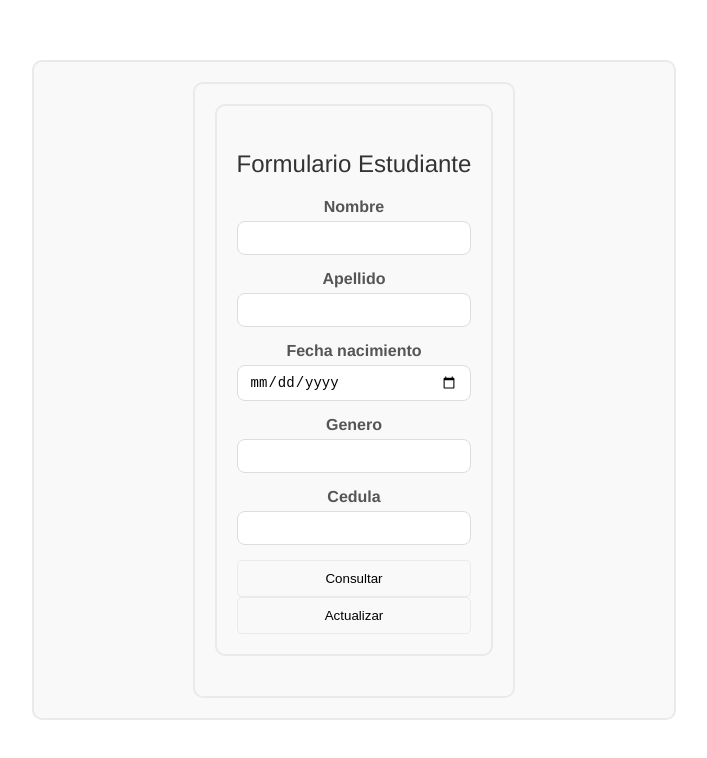
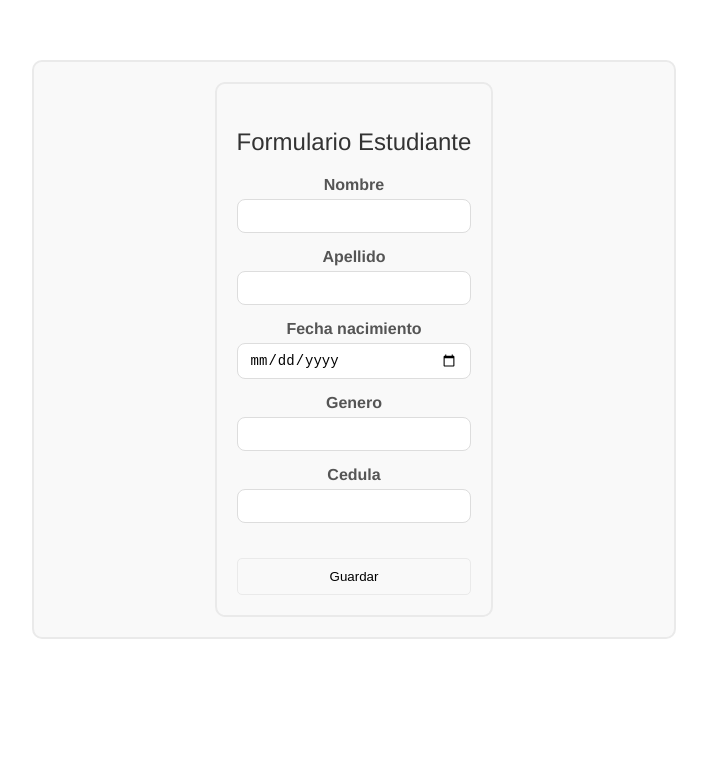
Before and after one commit to Fran-Jos/PW_VUE_U4_P6_FCHH, a Vue app: page / in a window 1280 px wide. Shown: the top 758 px of the page, without its empty margins (286-993 px from the left). Built offline with nearby package versions, Linux system fonts and the light colour scheme.

Commit message:
deber de eliminar y guardar

```diff
--- a/src/App.vue
+++ b/src/App.vue
@@ -1,6 +1,6 @@
 <template>
   <div class="container">
-    <p1/>
+    <p3/>
   </div>
 </template>
 
--- a/src/components/Formulario.vue
+++ b/src/components/Formulario.vue
@@ -63,7 +63,8 @@ export default {
 
       console.log(this.fecha);
       //'2023-05-11T18:00:00'
-      let fechafinal = this.fecha + "T09:10:00";
+      let fecha = new Date(this.fecha);
+      let fechafinal = fecha.toISOString().split("T")[0] + "T00:00:00";
 
       const bodyEstudiante = {
         nombre: this.nombre,
--- a/src/page/PageEliminar.vue
+++ b/src/page/PageEliminar.vue
@@ -3,12 +3,12 @@
 <p class="form-title">Formulario Estudiante</p>
 
   <div class="form-group">
-    <label for="cedula">Cedula</label>
-    <input type="text" class="form-control" id="cedula" >
+    <label for="cedula" >Cedula</label>
+    <input type="text" v-model="cedula" class="form-control" id="cedula" >
   </div>
 
           <div class="botones">
-        <button >eliminar</button>
+        <button @click="eliminar">eliminar</button>
         </div>
 
   </div>
@@ -17,7 +17,24 @@
 </template>
 
 <script>
+
+import {eliminarFachada} from "../clients/ClienteEstudiante.js";
 export default {
+
+  data() {
+    return {
+      cedula: null,
+    };
+  },
+
+  methods:{
+
+   async eliminar(){
+      console.log(this.cedula);
+      await eliminarFachada(this.cedula);
+    }
+  }
+
 
 }
 </script>
--- a/src/page/PageGuardar.vue
+++ b/src/page/PageGuardar.vue
@@ -1,26 +1,91 @@
 <template>
   <div class="container">
-        <formulario/>
+    <p class="form-title">Formulario Estudiante</p>
+
+    <div class="form-group">
+      <label for="nombre">Nombre</label>
+      <input v-model="nombre" type="text" class="form-control" id="nombre" />
+    </div>
+
+    <div class="form-group">
+      <label for="apellido">Apellido</label>
+      <input
+        v-model="apellido"
+        type="text"
+        class="form-control"
+        id="apellido"
+      />
+    </div>
+
+    <div class="form-group">
+      <label for="fecha">Fecha nacimiento</label>
+      <input v-model="fecha" type="date" class="form-control" id="fecha" />
+    </div>
+
+    <div class="form-group">
+      <label for="genero">Genero</label>
+      <input v-model="genero" type="text" class="form-control" id="genero" />
+    </div>
+
+    <div class="form-group">
+      <label for="cedula">Cedula</label>
+      <input v-model="cedula" type="text" class="form-control" id="cedula" />
+    </div>
 
     <div class="botones">
-        <button >Guardar</button>
+      <button @click="guardar" >Guardar</button>
     </div>
-
-
 </div>
 
 </template>
 
 <script>
-import formulario from '../components/Formulario.vue'
+import formulario from "../components/Formulario.vue";
+import { guardarFachada } from "../clients/ClienteEstudiante.js";
 
 export default {
+  components: {
+    formulario,
+  },
 
-    components: {
-        formulario
+  data() {
+    return {
+      nombre: null,
+      apellido: null,
+      fecha: null,
+      genero: null,
+      cedula: null,
+    };
+  },
 
+  methods: {
+async guardar() {
+    console.log(this.nombre);
+    console.log(this.apellido);
+    console.log(this.fecha);
+    console.log(this.genero);
+    console.log(this.cedula);
+
+    let fecha = new Date(this.fecha);
+    let fechafinal = fecha.toISOString().split("T")[0] + "T00:00:00";
+
+
+   const estudiante = {
+      nombre: this.nombre,
+      apellido: this.apellido,
+      fecha: fechafinal,
+      genero: this.genero,
+      cedula: this.cedula,
+    };
+
+    const data = await guardarFachada(estudiante);
+    console.log(data);
+
+  },
   }
-}
+
+
+};
 </script>
 
 <style>
@@ -36,14 +101,14 @@ export default {
   border-radius: 10px;
   background-color: #f9f9f9;
 }
-.botones{
+.botones {
   display: flex;
   justify-content: space-between;
   width: 100%;
   margin-top: 20px;
 }
 
-button{
+button {
   padding: 10px;
   width: 100%;
   background-color: #f9f9f9;
```
Lines whose indentation alone changed are shown as unchanged.
